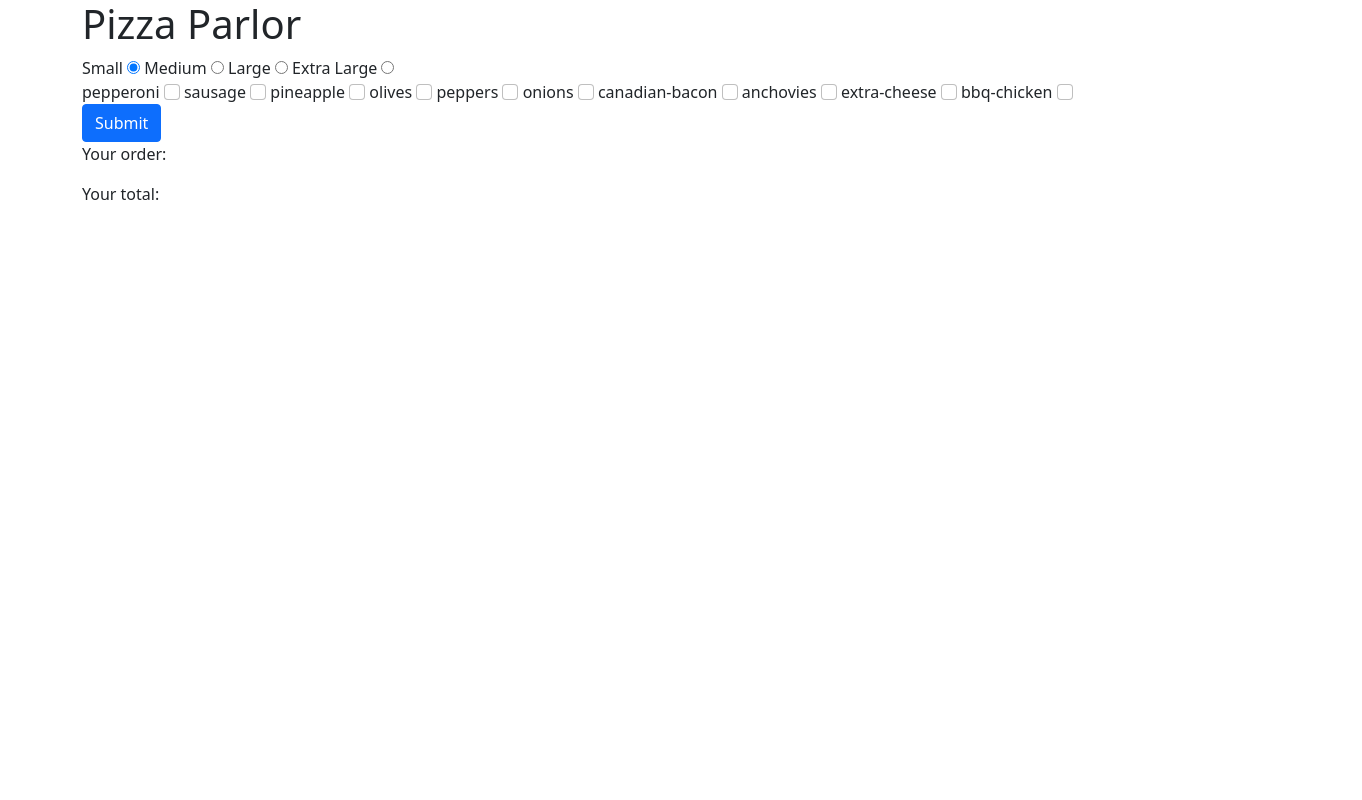
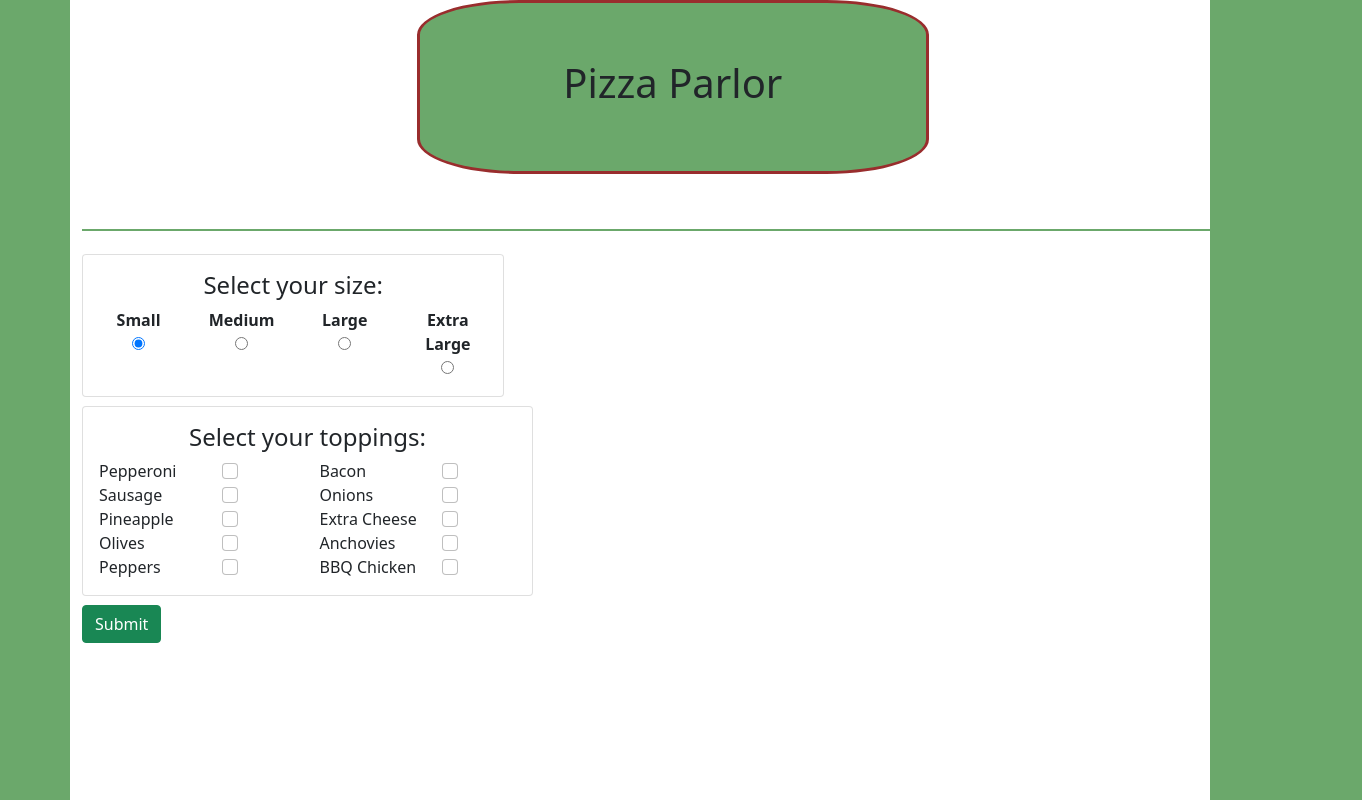
Before and after one commit to MxZoe/pizza-parlor, a plain HTML site: page index.html in a window 1280 px wide. Shown: the top 800 px of the page, 1362 px wide, since content can reach past the window. Drawn offline with nearby package versions, Linux system fonts and the light colour scheme.

Commit message:
update styling

```diff
--- a/css/styles.css
+++ b/css/styles.css
@@ -0,0 +1,51 @@
+body{
+  background-color: rgb(107, 168, 107);
+}
+#header{
+  border: 3px solid rgb(153, 45, 45);
+  background-color: rgb(107, 168, 107);
+  padding: 5%;
+  text-align: center;
+  min-width: 40vw;
+  border-radius: 20%;
+  margin-left: 30%;
+  margin-right: 30%;
+  margin-bottom: 5%;
+
+}
+
+#divider{
+  min-width: 100vw;
+  max-height: 1vh;
+  border: 1px solid rgb(107, 168, 107);
+  margin-bottom: 2%;
+}
+
+#sizeSelection{
+  text-align: center;
+  max-width: 33vw;
+}
+
+#toppingSelection{
+  margin-top: 2%;
+  margin-bottom: 2%;
+}
+
+.container{
+  min-height: 100vw;
+  background-color: white;
+}
+
+#display{
+  display: none;
+  max-width: fit-content;
+  margin-top: 2%;
+}
+
+#display .card-title{
+  text-align: left;
+}
+
+.card-title{
+  text-align: center;
+}
--- a/index.html
+++ b/index.html
@@ -10,47 +10,121 @@
 </head>
 <body>
   <div class="container">
-    <div class="header">
+    <div id="header">
       <h1>Pizza Parlor</h1>
     </div>
+    <div id="divider"></div>
+    <div class="row">
+      <div class="col-md-5">
         <form id="formOne">
-      <div class="form-group">
-        <label for="small">Small</label>
+          <div class="card" id="sizeSelection">
+            <div class="card-body">
+              <h4 class="card-title">Select your size:</h4>
+              <div class="form-group row">
+                <div class="col-md-3">
+                  <label for="small"><strong>Small</strong></label><br>
                   <input type="radio"  id="small" name="sizes" value="small" checked>
-        <label for="medium">Medium</label>
+                </div>
+                <div class="col-md-3">
+                  <label for="medium"><strong>Medium</strong></label><br>
                   <input type="radio" id="medium" name="sizes" value="medium">
-        <label for="large">Large</label>
+                </div>
+                <div class="col-md-3">
+                  <label for="large"><strong>Large</strong></label><br>
                   <input type="radio" id="large" name=sizes value="large">
-        <label for="x-large">Extra Large</label>
+                </div>
+                <div class="col-md-3">
+                  <label for="x-large"><strong>Extra Large</strong></label>
                   <input type="radio" id="x-large" name="sizes" value="x-large">
                 </div>
-      <div class="form-group">
-        <label class="form-check-label" for="pepperoni">pepperoni</label>
-        <input type="checkbox" name="toppings" class="form-check-input" id="pepperoni" value="pepperoni">
-        <label class="form-check-label" for="sausage">sausage</label>
-        <input type="checkbox" name="toppings" class="form-check-input" id="sausage" value="sausage">
-        <label class="form-check-label" for="pineapple">pineapple</label>
-        <input type="checkbox" name="toppings" class="form-check-input" id="pineapple" value="pineapple">
-        <label class="form-check-label" for="olives">olives</label>
-        <input type="checkbox" name="toppings" class="form-check-input" id="olives" value="olives">
-        <label class="form-check-label" for="peppers">peppers</label>
+              </div>
+            </div>
+          </div>
+          <div class="card" id="toppingSelection">
+            <div class="card-body">
+              <h4 class="card-title">Select your toppings:</h4>
+              <div class="form-group row">
+                <div class="col-sm-5">
+                  <div class="row">
+                    <div class="col-sm-8">
+                      <label class="form-check-label" for="pepperoni">Pepperoni</label>
+                    </div>
+                    <div class="col-sm-4">
+                      <input type="checkbox" name="toppings" class="form-check-input" id="pepperoni" value="pepperoni"><br>
+                    </div>
+                    <div class="col-sm-8">
+                      <label class="form-check-label" for="sausage">Sausage</label>
+                    </div>
+                    <div class="col-sm-4">
+                      <input type="checkbox" name="toppings" class="form-check-input" id="sausage" value="sausage"><br>
+                    </div>
+                    <div class="col-sm-8">
+                      <label class="form-check-label" for="pineapple">Pineapple</label>
+                    </div>
+                    <div class="col-sm-4">
+                      <input type="checkbox" name="toppings" class="form-check-input" id="pineapple" value="pineapple"><br>
+                    </div>
+                    <div class="col-sm-8">
+                      <label class="form-check-label" for="olives">Olives</label>
+                    </div>
+                    <div class="col-sm-4">
+                      <input type="checkbox" name="toppings" class="form-check-input" id="olives" value="olives"><br>
+                    </div>
+                    <div class="col-sm-8">
+                      <label class="form-check-label" for="peppers">Peppers</label>
+                    </div>
+                    <div class="col-sm-4">
                       <input type="checkbox" name="toppings" class="form-check-input" id="peppers" value="peppers">
-        <label class="form-check-label" for="onions">onions</label>
-        <input type="checkbox" name="toppings" class="form-check-input" id="onions" value="onions">
-        <label class="form-check-label" for="canadian-bacon">canadian-bacon</label>
-        <input type="checkbox" name="toppings" class="form-check-input" id="canadian-bacon" value="canadian-bacon">
-        <label class="form-check-label" for="anchovies">anchovies</label>
-        <input type="checkbox" name="toppings" class="form-check-input" id="anchovies" value="anchovies">
-        <label class="form-check-label" for="extra-cheese">extra-cheese</label>
-        <input type="checkbox" name="toppings" class="form-check-input" id="extra-chees" value="extra-chees">
-        <label class="form-check-label" for="bbq-chicken">bbq-chicken</label>
-        <input type="checkbox" name="toppings" class="form-check-input" id="bbq-chicken" value="bbq-chicken">
                     </div>
-      <button type="submit" class="btn btn-primary" id="submitButton">Submit</button>
+                  </div>
+                </div>
+                <div class="col-sm-1"></div>
+                <div class="col-sm-5">
+                  <div class="row">
+                    <div class="col-sm-8">
+                      <label class="form-check-label" for="bacon">Bacon</label>
+                    </div>
+                    <div class="col-sm-4">
+                      <input type="checkbox" name="toppings" class="form-check-input" id="bacon" value="bacon"><br>
+                    </div>
+                    <div class="col-sm-8">
+                      <label class="form-check-label" for="onions">Onions</label>
+                    </div>
+                    <div class="col-sm-4">
+                      <input type="checkbox" name="toppings" class="form-check-input" id="onions" value="onions"><br>
+                    </div>
+                    <div class="col-sm-8">
+                      <label class="form-check-label" for="extra-cheese">Extra Cheese</label>
+                    </div>
+                    <div class="col-sm-4">
+                      <input type="checkbox" name="toppings" class="form-check-input" id="extra-cheese" value="extra cheese"><br>
+                    </div>
+                    <div class="col-sm-8">
+                      <label class="form-check-label" for="anchovies">Anchovies</label>
+                    </div>
+                    <div class="col-sm-4">
+                      <input type="checkbox" name="toppings" class="form-check-input" id="anchovies" value="anchovies"><br>
+                    </div>
+                    <div class="col-sm-8">
+                      <label class="form-check-label" for="bbq-chicken">BBQ Chicken</label>
+                    </div>
+                    <div class="col-sm-4">
+                      <input type="checkbox" name="toppings" class="form-check-input" id="bbq-chicken" value="bbq chicken">
+                    </div>
+                  </div>
+                </div>
+              </div>
+            </div>
+          </div>
+          <button type="submit" class="btn btn-success" id="submitButton">Submit</button>
         </form>
-    <div id="display">
-      <p>Your order: <span id="order"></span></p>
-      <p>Your total: <span id="cost"></span></p>
+      </div>
+    </div>
+    <div class="card" id="display">
+      <div class=card-body>
+        <h5 class="card-title">Your total is: </h5>
+        <p class="card-text"><span id="cost"></span></p>
+      </div>
     </div>
   </div>
 </body>
--- a/js/scripts.js
+++ b/js/scripts.js
@@ -43,8 +43,9 @@ $(document).ready(function(){
     })
     currentPizza = makePizza(toppings, size);
     cost = currentPizza.cost();
-    $("#order").html("A " + size + " with " + currentPizza.toppings);
     $("#cost").html("$" + cost);
+    $("#display").show();
+
     event.preventDefault();
   })
 })
```
Lines whose indentation alone changed are shown as unchanged.
